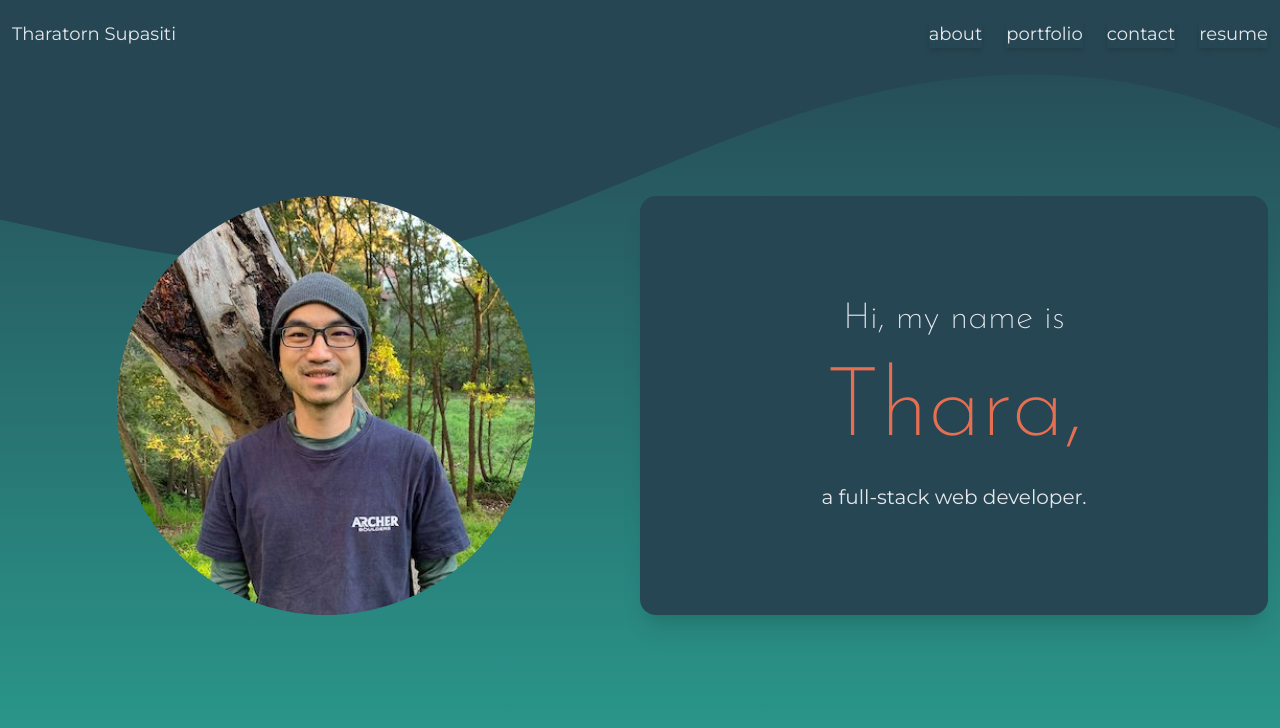
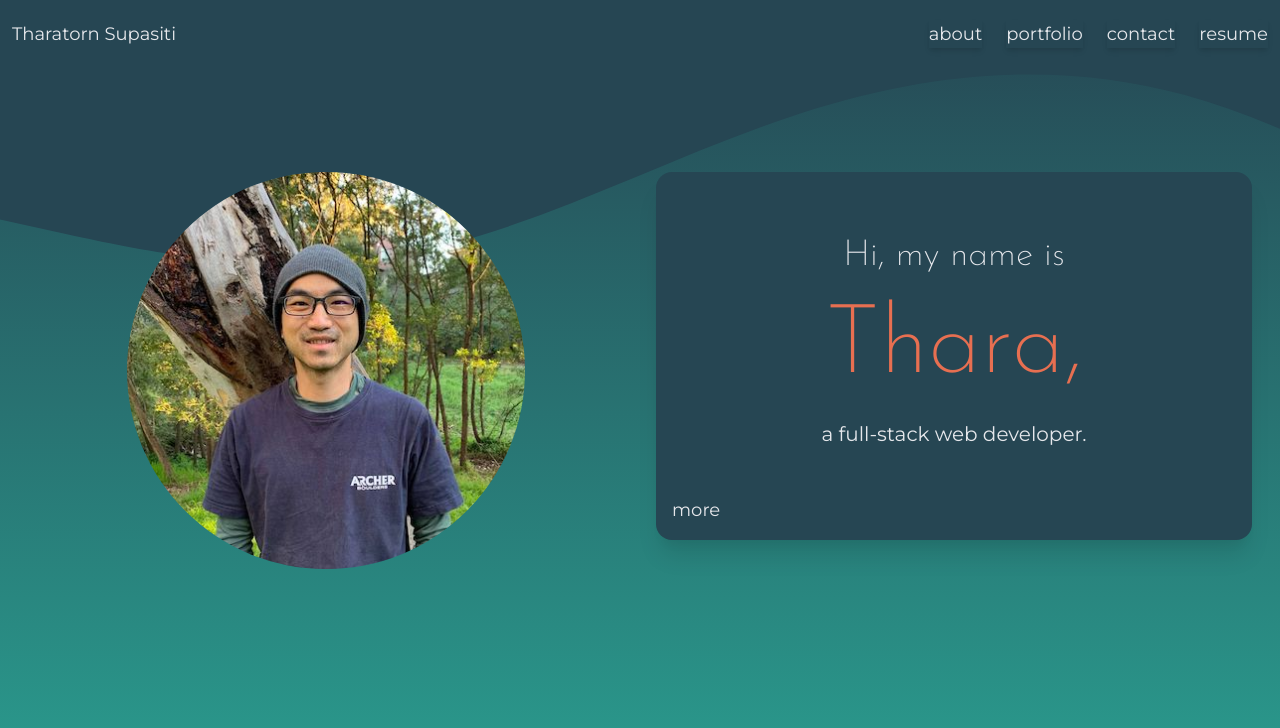
Before and after one commit to Supasiti/portfolio, a React (Create React App) app: page / in a window 1280 px wide. Shown: the top 728 px of the page. Built offline with nearby package versions, Linux system fonts and the light colour scheme.

Commit message:
add extension to Col

```diff
--- a/src/elements/Col.js
+++ b/src/elements/Col.js
@@ -1,5 +1,6 @@
 import { PropTypes } from 'prop-types'
 
+// style
 const parseWidth = (width) => {
   const segments = width.split(' ').map((w) => w.split('-'))
   const widths = segments.map((segment) =>
@@ -9,12 +10,14 @@ const parseWidth = (width) => {
   return result
 }
 
-const Col = ({ children, width = 'full' }) => (
-  <div className={parseWidth(width)}>{children}</div>
+// render
+const Col = ({ children, width = 'full', extend = '' }) => (
+  <div className={`${parseWidth(width)} ${extend}`}>{children}</div>
 )
 
 Col.propTypes = {
   children: PropTypes.node,
   width: PropTypes.string,
+  extend: PropTypes.string,
 }
 export default Col
--- /dev/null
+++ b/src/elements/HiddenDiv.js
@@ -0,0 +1,14 @@
+import { PropTypes } from 'prop-types'
+
+const HiddenDiv = ({ isShowing = false, extend = '', children }) => {
+  const style = `${isShowing ? 'block' : 'hidden'} ${extend}`
+
+  return <div className={style}>{children}</div>
+}
+
+HiddenDiv.propTypes = {
+  isShowing: PropTypes.bool.isRequired,
+  extend: PropTypes.string,
+  children: PropTypes.node,
+}
+export default HiddenDiv
--- a/src/pages/About.js
+++ b/src/pages/About.js
@@ -1,24 +1,44 @@
 import Card from '../elements/Card'
 import Col from '../elements/Col'
 import Row from '../elements/Row'
+import HiddenDiv from '../elements/HiddenDiv'
 
 const About = () => (
-  <Row extend="py-8 md:py-32 ">
+  <Row extend="py-8 md:py-20 items-start">
     <Col width="full md-1/2" extend="px-4 py-6">
       <div>
         <img
-          className="mx-auto h-2/3 w-2/3 rounded-full"
+          className="mx-auto h-2/3 w-2/3 rounded-full item"
           src="/images/me_400w.jpeg"
           alt=""
         />
       </div>
     </Col>
-    <Col width="full md-1/2">
+    <Col width="full md-1/2" extend="px-4 py-6">
       <Card color="dark" extend="p-4">
-        <div className="flex flex-col justify-center h-full text-center space-y-6">
+        <div className="flex flex-col justify-center py-12 text-center space-y-6">
           <h2 className="font-title text-4xl">Hi, my name is</h2>
           <h1 className="font-title text-8xl text-burnt">Thara,</h1>
           <h2 className="text-xl text-body">a full-stack web developer.</h2>
+        </div>
+        <div>
+          <HiddenDiv>
+            <h2 className="text-xl text-sandy mb-3">About Me</h2>
+            <p>
+              Full-stack Web Developer, a mathematician and a climbing route
+              setter with focus on the backend. I am an intelligent and
+              collaborative problem-solver with a PhD in pure mathematics from
+              the University of Melbourne. Skilled in Javascript, CSS, Node.js,
+              Express.js, with a Full-stack Web Development Certificate from
+              Monash University. Known for my backend experience in each
+              project, I am excited to develop tools to solve complex and
+              impactful problems. I worked on a team of three to develop a web
+              app that helps fitness instructors to provide content with their
+              students. I am a supportive and empathetic leader with a passion
+              for using data to make better decisions.
+            </p>
+          </HiddenDiv>
+          <button type="button"> more</button>
         </div>
       </Card>
     </Col>
```
